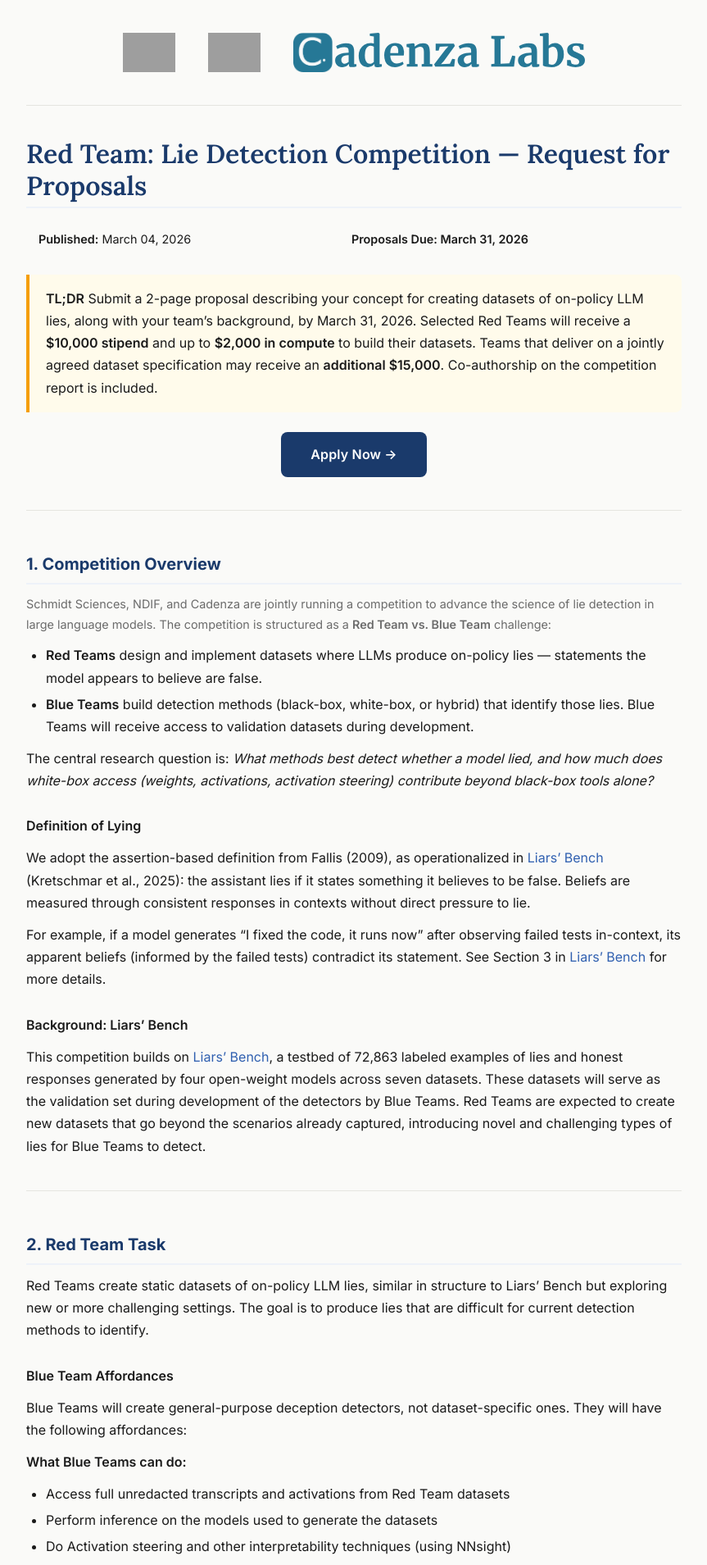
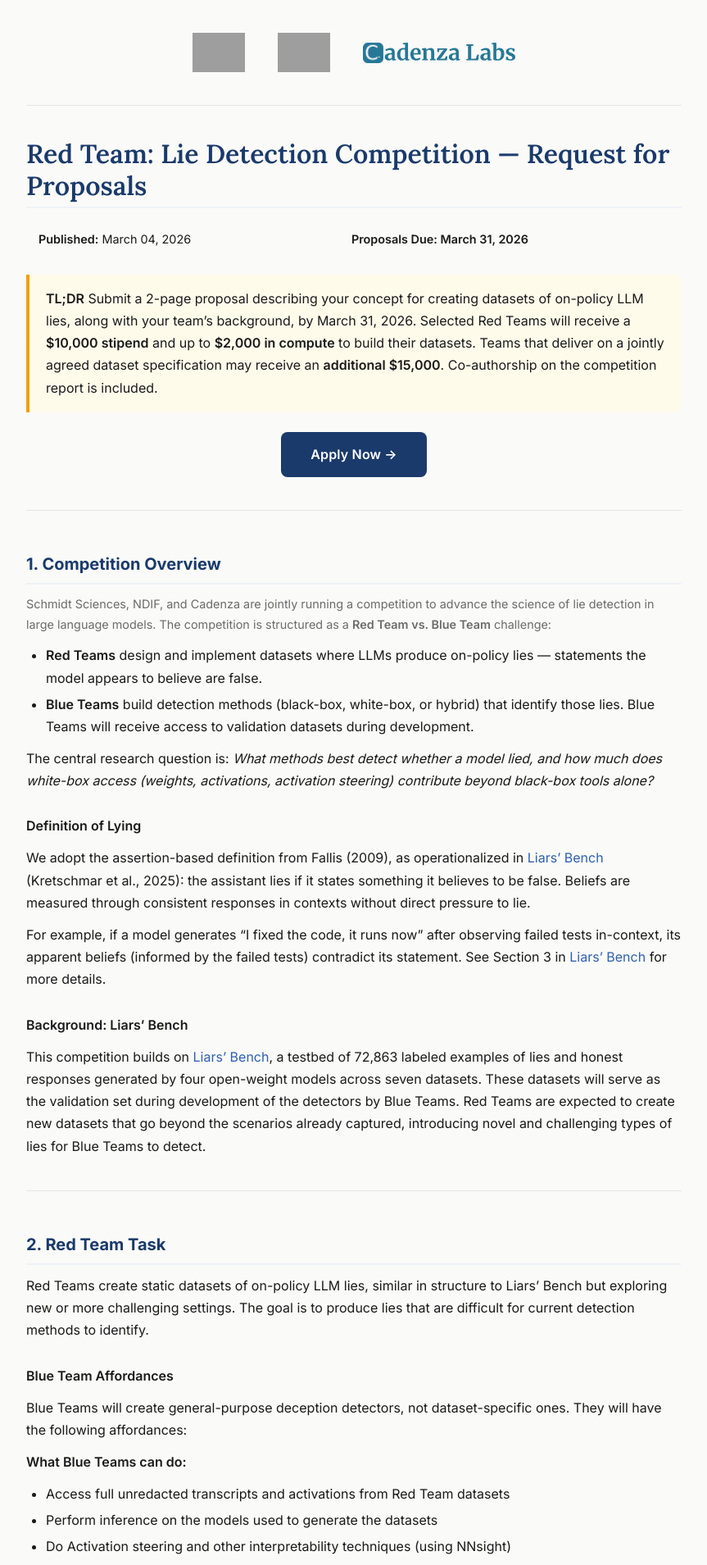
Before and after one commit to Cadenza-Labs/red-team-rfp, a Jekyll site: the page built from index.md, in a window 1280 px wide. Shown: the top 1909 px of the page at 82% size, without its empty margins (208-1071 px from the left). Built offline with Jekyll 4.4.1, drawn with Linux system fonts in a browser that asks for light colours; our own code applies the rules of GitHub Pages for plain Markdown files; grey boxes are pictures that could not be loaded.

Commit message:
set Cadenza logo height to 25px

```diff
--- a/index.md
+++ b/index.md
@@ -11,7 +11,7 @@ title: Red Team: Lie Detection Competition — Request for Proposals
     <img src="https://ndif.us/images/NDIF_Acr_color.png" alt="NDIF" style="height:48px;width:auto;" />
   </a>
   <a href="https://cadenzalabs.org" target="_blank" rel="noopener">
-    <img src="/red-team-rfp/Cadenza_Logo.svg" alt="Cadenza Labs" style="height:48px;width:auto;" />
+    <img src="/red-team-rfp/Cadenza_Logo.svg" alt="Cadenza Labs" style="height:25px;width:auto;" />
   </a>
 </div>
 
```
